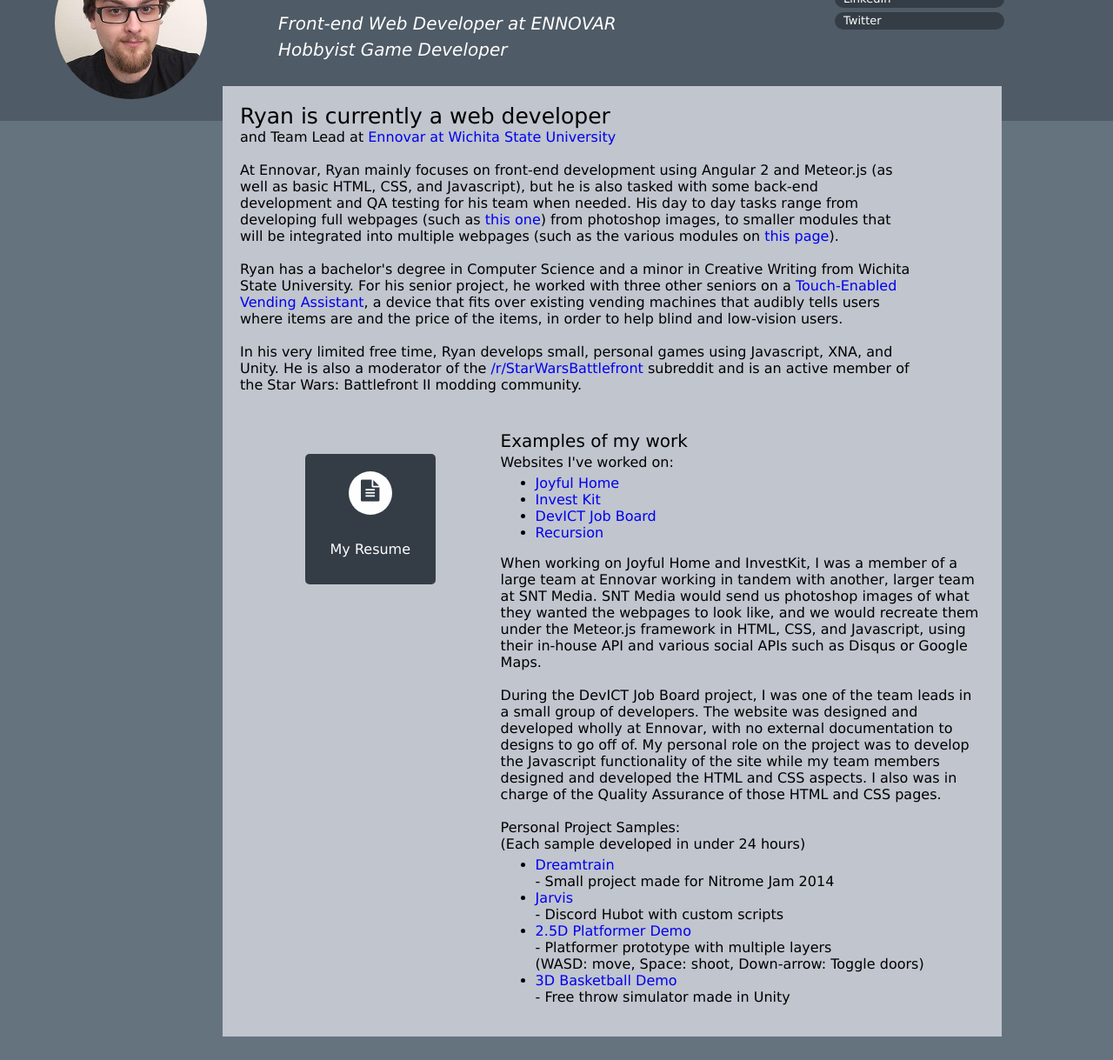
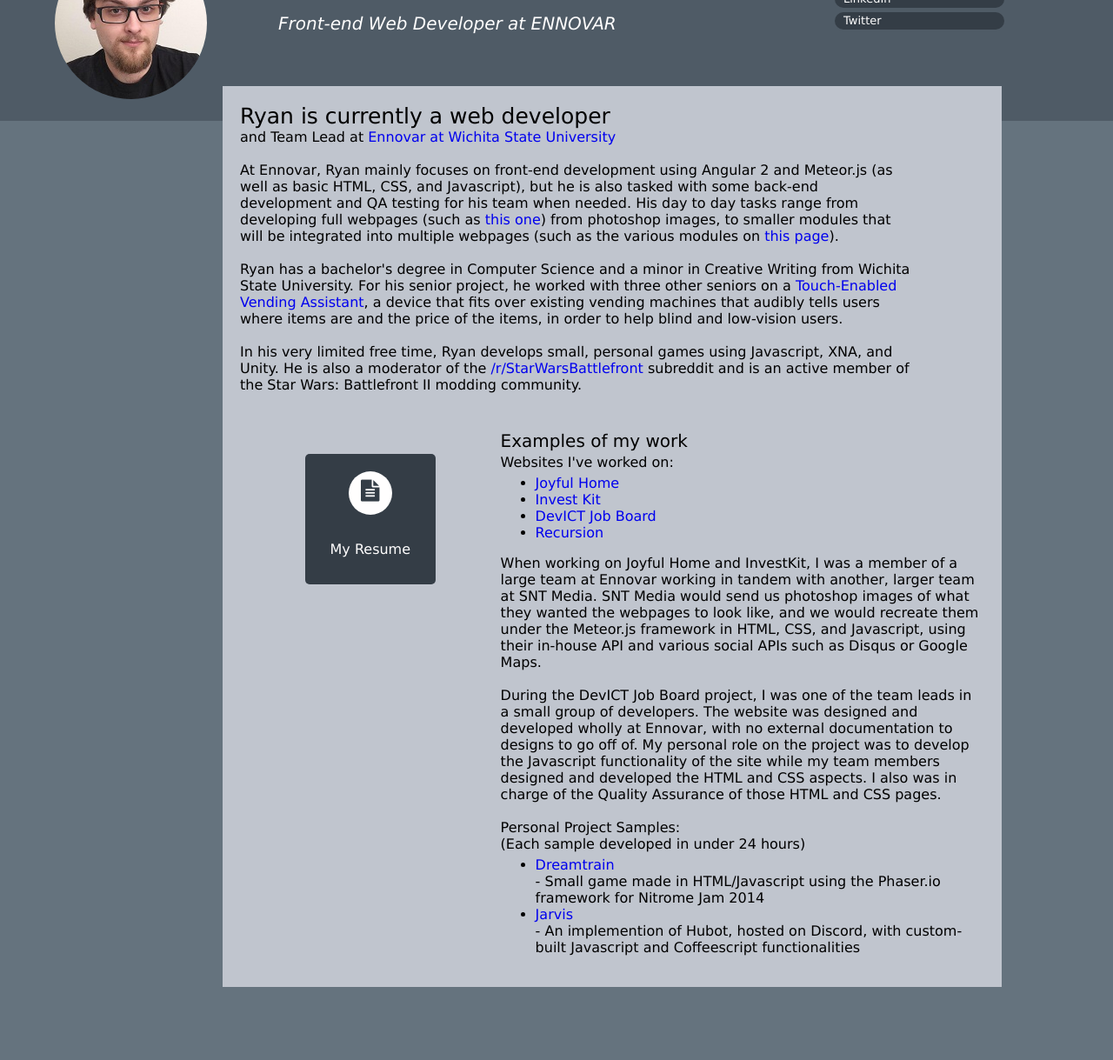
Before and after one commit to ScorchRaserik/scorchraserik.github.io, a plain HTML site: page index.html in a window 1280 px wide. Shown: the part 81-1300 px from the top of the page at 87% size. After the commit the page ends 1256 px from the top, so only its background shows below. Drawn offline with Linux system fonts and the light colour scheme.

Commit message:
Update index.html

```diff
--- a/index.html
+++ b/index.html
@@ -13,7 +13,7 @@
 	</div>
 	<div class="maininfo">
 		<div class="name">Ryan Fisher</div>
-		<div class="currentjob">Front-end Web Developer at ENNOVAR<br>Hobbyist Game Developer</div>
+		<div class="currentjob">Front-end Web Developer at ENNOVAR</div>
 	</div>
 	<div class="contactinfo">
 		<div class="infobar">Wichita, KS</div>
@@ -60,7 +60,7 @@
 			<ul class="links-ul">
 				<li><a href="http://joyfulhome.com/">Joyful Home</a></li>
 				<li><a href="http://investkit.com/">Invest Kit</a></li>
-				<li><a href="http://104.131.100.18/">DevICT Job Board</a></li>
+				<li><a href="http://jobsinict.com/">DevICT Job Board</a></li>
 				<li><a href="http://ryanfisher.me/">Recursion</a></li>
 			</ul>
 			<div>
@@ -74,10 +74,8 @@
 			<div>Personal Project Samples:</div>
 			<div>(Each sample developed in under 24 hours)</div>
 			<ul class="links-ul">
-				<li><a href="http://ryanfisher.me/Dreamository">Dreamtrain</a><br> - Small project made for Nitrome Jam 2014</li>
-				<li><a href="https://github.com/ScorchRaserik/jarvis">Jarvis</a><br> - Discord Hubot with custom scripts</li>
-				<li><a href="http://ryanfisher.me/project-gorbachev">2.5D Platformer Demo</a><br> - Platformer prototype with multiple layers<br>(WASD: move, Space: shoot, Down-arrow: Toggle doors)</li>
-				<li><a href="http://ryanfisher.me/BasketballDemo">3D Basketball Demo</a><br> - Free throw simulator made in Unity
+				<li><a href="http://ryanfisher.me/Dreamository">Dreamtrain</a><br> - Small game made in HTML/Javascript using the Phaser.io framework for Nitrome Jam 2014</li>
+				<li><a href="https://github.com/ScorchRaserik/jarvis">Jarvis</a><br> - An implemention of Hubot, hosted on Discord, with custom-built Javascript and Coffeescript functionalities</li>
 			</ul>
 		</div>
 	</div>
```
